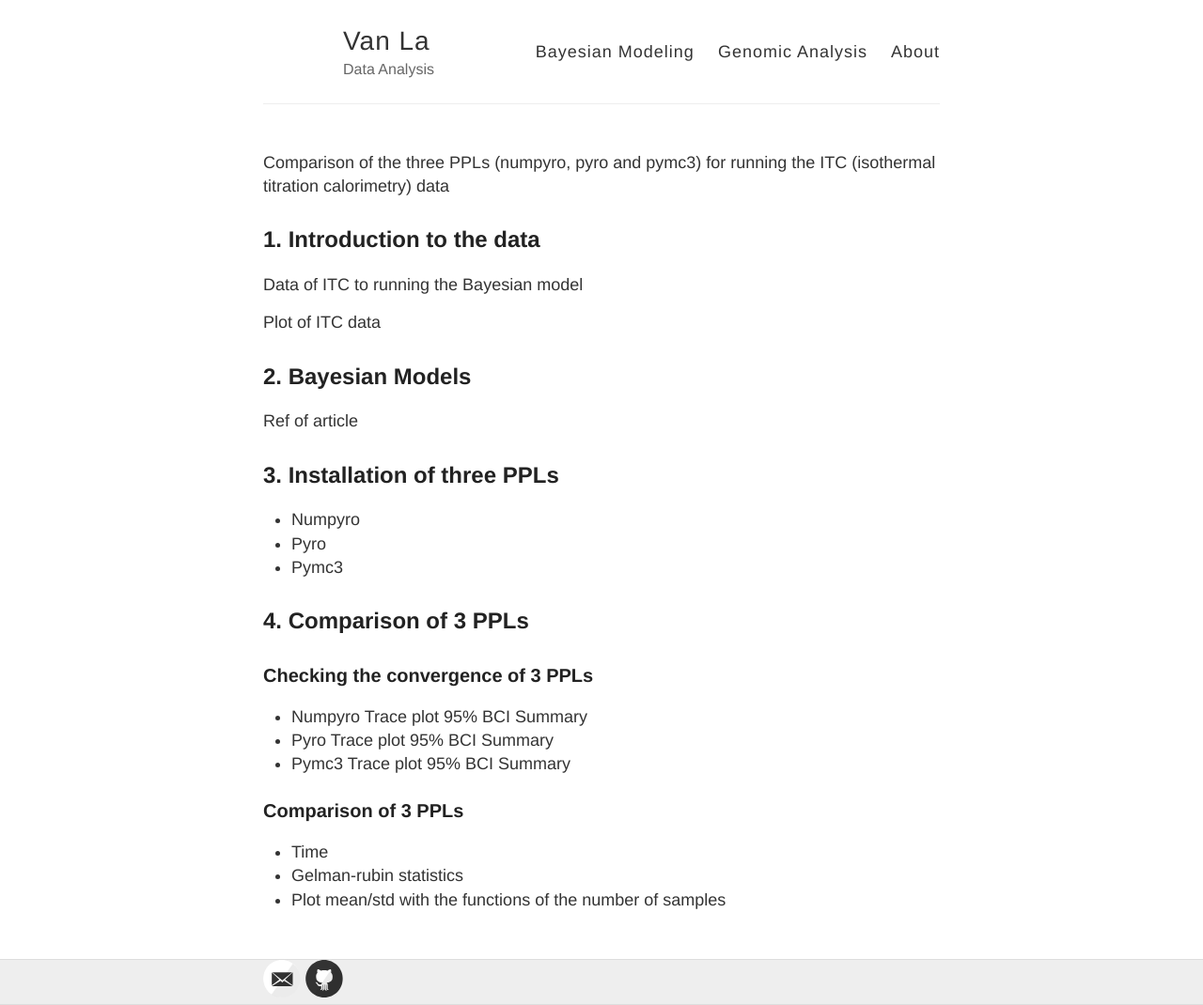
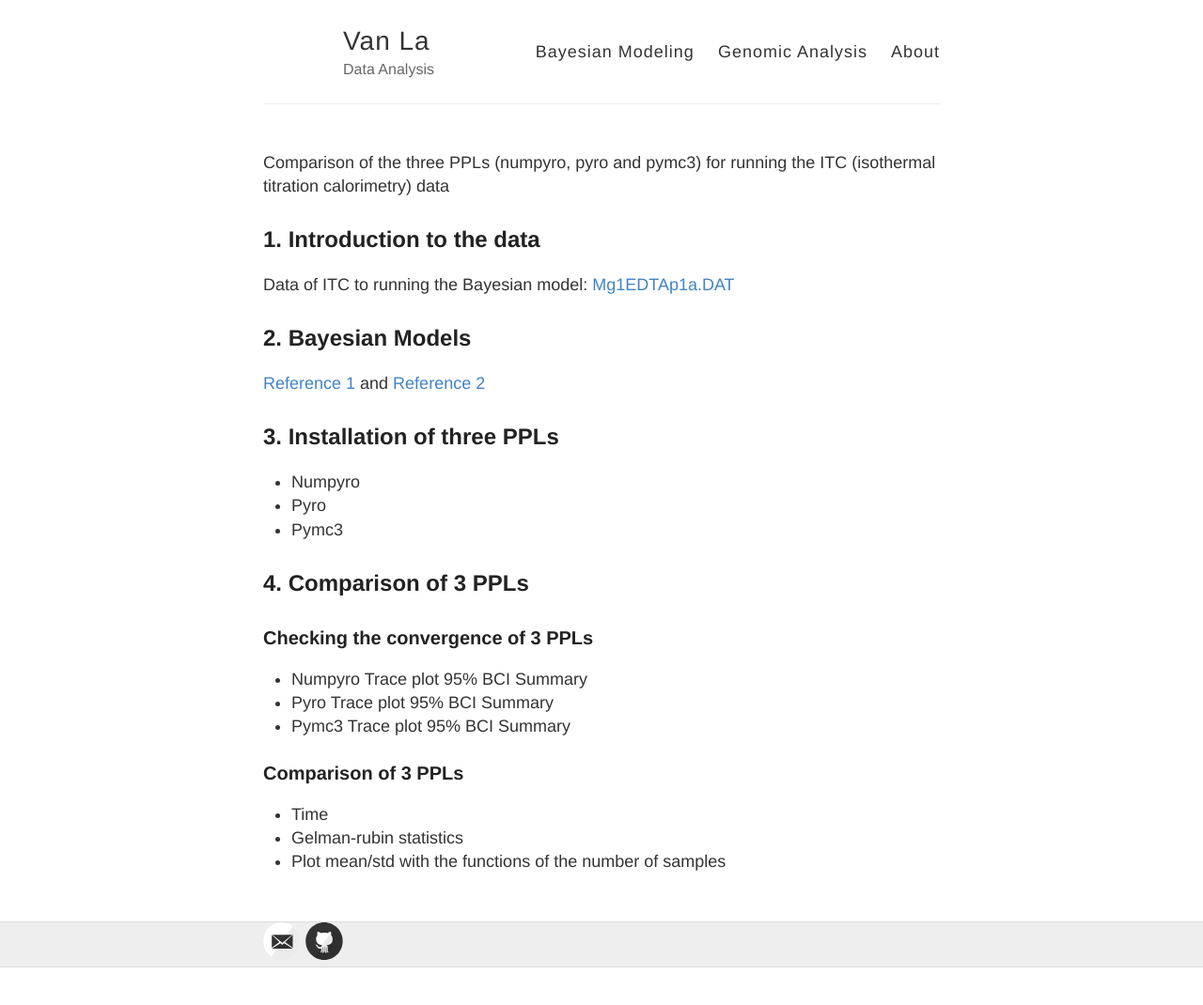
Before and after one commit to vanngocthuyla/Data_Analysis, a Jekyll site: the page built from pages/bayesian/PPLs_ITC.md, in a window 1280 px wide. Shown: the whole page at 94% size. Built offline with Jekyll 4.4.1, drawn with Linux system fonts in a browser that asks for light colours; our own code applies the rules of GitHub Pages for plain Markdown files; after the commit the page ends 1030 px from its top, so only the background shows below that.

Commit message:
Update PPLs_ITC.md

```diff
--- a/pages/bayesian/PPLs_ITC.md
+++ b/pages/bayesian/PPLs_ITC.md
@@ -2,13 +2,11 @@ Comparison of the three PPLs (numpyro, pyro and pymc3) for running the ITC (isot
 
 ## 1. Introduction to the data
 
-Data of ITC to running the Bayesian model
-
-Plot of ITC data
+Data of ITC to running the Bayesian model: [Mg1EDTAp1a.DAT](https://github.com/vanngocthuyla/bitc/inputs/)
 
 ## 2. Bayesian Models
 
-Ref of article
+[Reference 1](https://github.com/choderalab/bayesian-itc) and [Reference 2](https://github.com/nguyentrunghai/bayesian-itc/tree/d8cbf43240862e85d72d7d0c327ae2c6f750e600)
 
 ## 3. Installation of three PPLs
 
```
